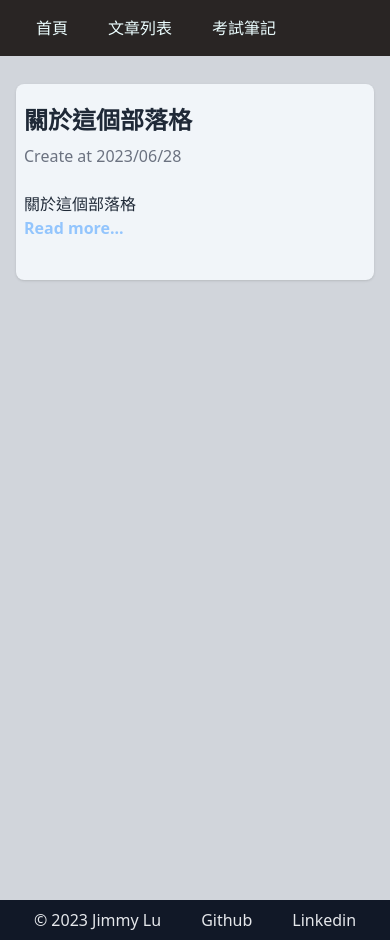
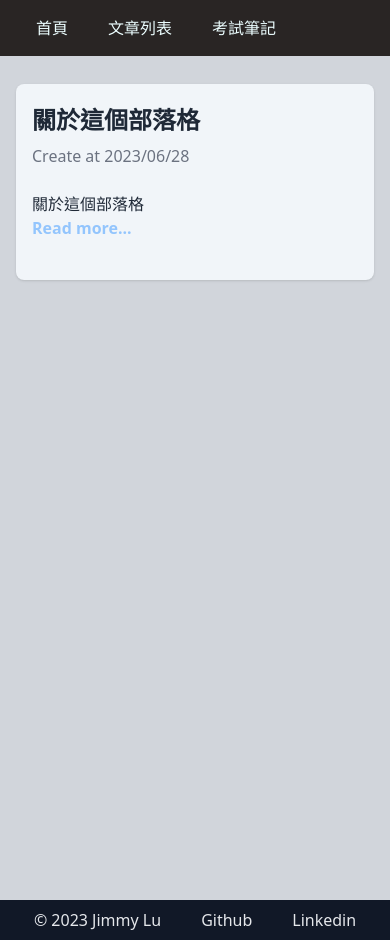
Before and after one commit to Jimmyluluu/PersonalBlog, a Vue app: page /list in a window 390 px wide. Built offline with nearby package versions, Linux system fonts and the light colour scheme.

Commit message:
fix list padding

```diff
--- a/src/pages/ListPage.vue
+++ b/src/pages/ListPage.vue
@@ -7,7 +7,7 @@
           <article
             class="bg-slate-100 py-3 shadow overflow-hidden rounded-lg pb-8"
           >
-            <div class="px-2 py-2 sm:px-4">
+            <div class="px-4 py-2">
               <h2 class="text-2xl text-gray-800 font-bold mb-2">
                 {{ post.title }}
               </h2>
@@ -15,7 +15,7 @@
                 {{ post.date }}
               </p>
             </div>
-            <div class="px-2 py-2 sm:p-4">
+            <div class="px-4 py-2">
               <p class="text-base text-gray-800">{{ post.content }}</p>
               <router-link
                 class="text-blue-300 font-bold hover:underline"
```
